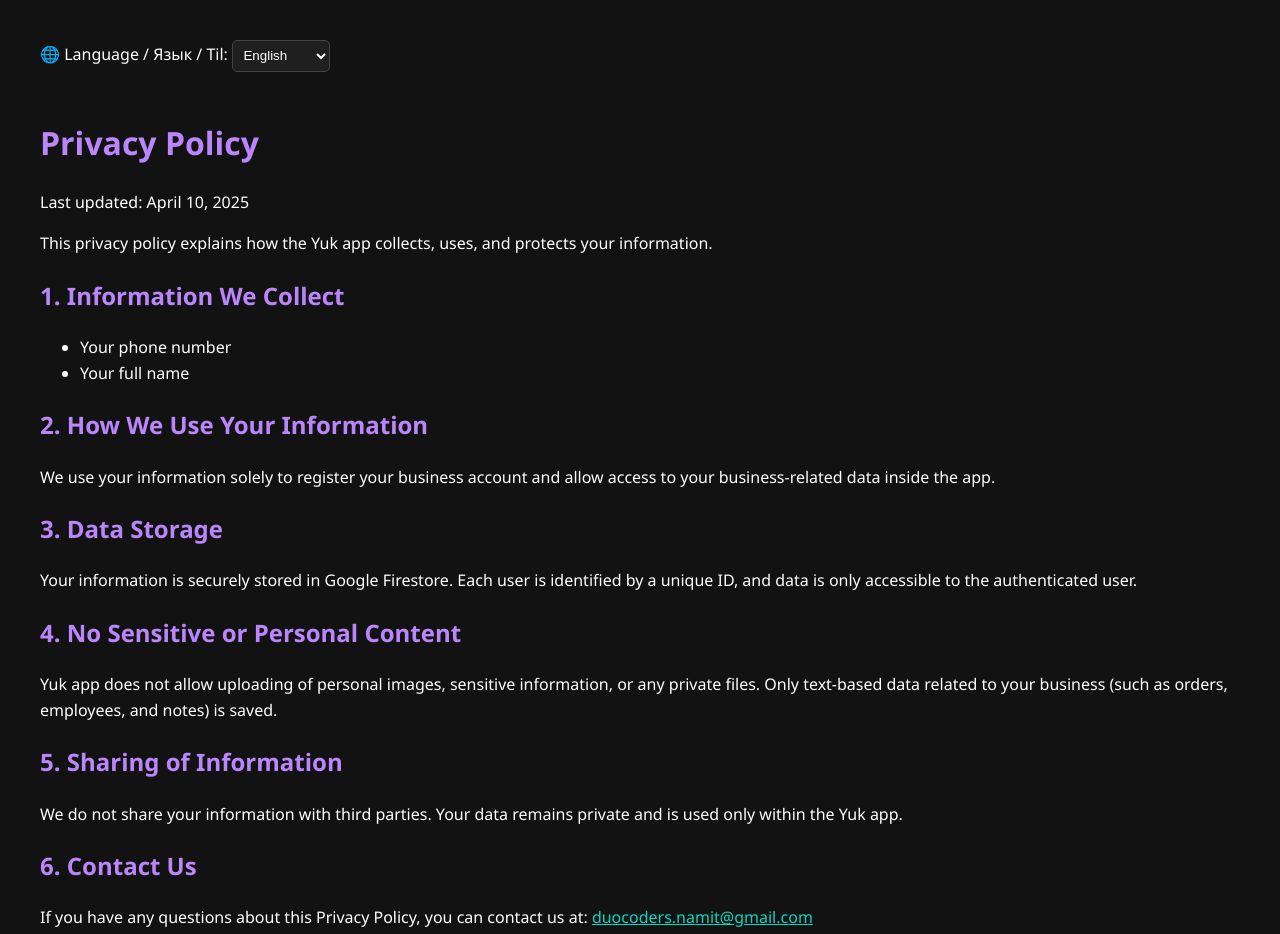
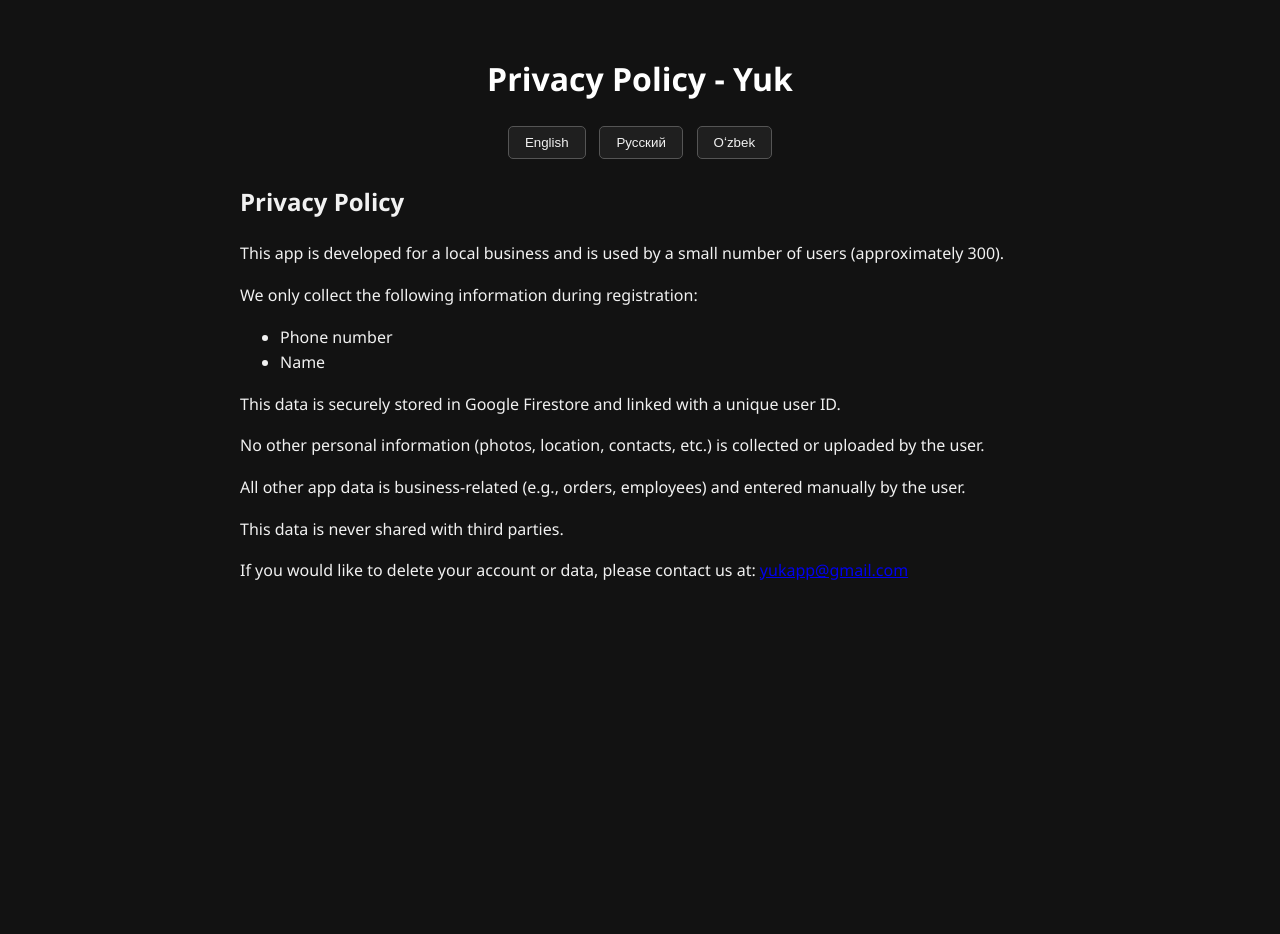
Before and after one commit to NamItDuo/yuk-privacy-policy, a plain HTML site: page privacy-policy.html in a window 1280 px wide. After the commit the page ends 800 px from the top, so only its background shows below. Drawn offline with Linux system fonts and the light colour scheme.

Commit message:
edited the whole file

```diff
--- a/privacy-policy.html
+++ b/privacy-policy.html
@@ -1,108 +1,115 @@
 <!DOCTYPE html>
 <html lang="en">
 <head>
-  <meta charset="UTF-8"/>
+  <meta charset="UTF-8" />
   <meta name="viewport" content="width=device-width, initial-scale=1.0"/>
-  <title>Privacy Policy - Yuk App</title>
+  <title>Privacy Policy - Yuk</title>
   <style>
     body {
+      margin: 0;
+      padding: 2rem;
+      font-family: 'Segoe UI', Tahoma, Geneva, Verdana, sans-serif;
       background-color: #121212;
-      color: #ffffff;
-      font-family: 'Segoe UI', Tahoma, Geneva, Verdana, sans-serif;
-      padding: 2rem;
+      color: #f1f1f1;
       line-height: 1.6;
     }
-    h1, h2 {
-      color: #bb86fc;
+
+    h1 {
+      text-align: center;
+      color: #ffffff;
     }
-    a {
-      color: #03dac6;
+
+    .lang-buttons {
+      text-align: center;
+      margin-bottom: 1.5rem;
     }
-    select {
+
+    .lang-buttons button {
       background-color: #1f1f1f;
-      color: #ffffff;
-      padding: 0.4rem;
-      margin-bottom: 1.5rem;
-      border: 1px solid #444;
+      color: #f1f1f1;
+      border: 1px solid #555;
+      padding: 0.5rem 1rem;
+      margin: 0 0.3rem;
       border-radius: 5px;
+      cursor: pointer;
+    }
+
+    .lang-buttons button:hover {
+      background-color: #333;
+    }
+
+    .content {
+      max-width: 800px;
+      margin: auto;
     }
   </style>
 </head>
 <body>
-  <label for="langSelect">🌐 Language / Язык / Til: </label>
-  <select id="langSelect">
-    <option value="en">English</option>
-    <option value="ru">Русский</option>
-    <option value="uz">O‘zbekcha</option>
-  </select>
 
-  <div id="policyContent"></div>
+  <h1>Privacy Policy - Yuk</h1>
+
+  <div class="lang-buttons">
+    <button onclick="switchLang('en')">English</button>
+    <button onclick="switchLang('ru')">Русский</button>
+    <button onclick="switchLang('uz')">Oʻzbek</button>
+  </div>
+
+  <div class="content" id="policy-content">
+    <!-- Content will be injected by JavaScript -->
+  </div>
 
   <script>
     const policies = {
       en: `
-        <h1>Privacy Policy</h1>
-        <p>Last updated: April 10, 2025</p>
-        <p>This privacy policy explains how the Yuk app collects, uses, and protects your information.</p>
-        <h2>1. Information We Collect</h2>
-        <ul><li>Your phone number</li><li>Your full name</li></ul>
-        <h2>2. How We Use Your Information</h2>
-        <p>We use your information solely to register your business account and allow access to your business-related data inside the app.</p>
-        <h2>3. Data Storage</h2>
-        <p>Your information is securely stored in Google Firestore. Each user is identified by a unique ID, and data is only accessible to the authenticated user.</p>
-        <h2>4. No Sensitive or Personal Content</h2>
-        <p>Yuk app does not allow uploading of personal images, sensitive information, or any private files. Only text-based data related to your business (such as orders, employees, and notes) is saved.</p>
-        <h2>5. Sharing of Information</h2>
-        <p>We do not share your information with third parties. Your data remains private and is used only within the Yuk app.</p>
-        <h2>6. Contact Us</h2>
-        <p>If you have any questions about this Privacy Policy, you can contact us at: <a href="mailto:duocoders.namit@gmail.com">duocoders.namit@gmail.com</a></p>
+        <h2>Privacy Policy</h2>
+        <p>This app is developed for a local business and is used by a small number of users (approximately 300).</p>
+        <p>We only collect the following information during registration:</p>
+        <ul>
+          <li>Phone number</li>
+          <li>Name</li>
+        </ul>
+        <p>This data is securely stored in Google Firestore and linked with a unique user ID.</p>
+        <p>No other personal information (photos, location, contacts, etc.) is collected or uploaded by the user.</p>
+        <p>All other app data is business-related (e.g., orders, employees) and entered manually by the user.</p>
+        <p>This data is never shared with third parties.</p>
+        <p>If you would like to delete your account or data, please contact us at: <a href="mailto:yukapp@gmail.com">yukapp@gmail.com</a></p>
       `,
       ru: `
-        <h1>Политика конфиденциальности</h1>
-        <p>Последнее обновление: 10 апреля 2025 г.</p>
-        <p>Эта политика объясняет, как приложение Yuk собирает, использует и защищает вашу информацию.</p>
-        <h2>1. Какие данные мы собираем</h2>
-        <ul><li>Ваш номер телефона</li><li>Ваше полное имя</li></ul>
-        <h2>2. Как мы используем вашу информацию</h2>
-        <p>Мы используем ваши данные только для регистрации бизнес-аккаунта и доступа к информации, связанной с вашим бизнесом в приложении.</p>
-        <h2>3. Хранение данных</h2>
-        <p>Ваши данные безопасно хранятся в Google Firestore. Каждый пользователь идентифицируется по уникальному идентификатору, и доступ к данным есть только у него.</p>
-        <h2>4. Отсутствие конфиденциального контента</h2>
-        <p>Приложение Yuk не позволяет загружать изображения, личные или конфиденциальные файлы. Только текстовые данные, относящиеся к бизнесу (например, заказы, сотрудники, заметки).</p>
-        <h2>5. Распространение информации</h2>
-        <p>Мы не передаём вашу информацию третьим лицам. Данные используются только внутри приложения Yuk.</p>
-        <h2>6. Контакты</h2>
-        <p>Если у вас есть вопросы по политике, напишите нам: <a href="mailto:duocoders.namit@gmail.com">duocoders.namit@gmail.com</a></p>
+        <h2>Политика конфиденциальности</h2>
+        <p>Это приложение разработано для местного бизнеса и используется ограниченным числом пользователей (примерно 300).</p>
+        <p>Мы собираем только следующую информацию при регистрации:</p>
+        <ul>
+          <li>Номер телефона</li>
+          <li>Имя</li>
+        </ul>
+        <p>Эти данные безопасно хранятся в Google Firestore и связаны с уникальным ID пользователя.</p>
+        <p>Никакая другая личная информация (фото, местоположение, контакты и т.д.) не собирается и не загружается.</p>
+        <p>Все остальные данные приложения связаны с бизнесом (например, заказы, сотрудники) и вводятся пользователем вручную.</p>
+        <p>Эти данные никогда не передаются третьим лицам.</p>
+        <p>Если вы хотите удалить свою учетную запись или данные, свяжитесь с нами по адресу: <a href="mailto:yukapp@gmail.com">yukapp@gmail.com</a></p>
       `,
       uz: `
-        <h1>Maxfiylik siyosati</h1>
-        <p>Oxirgi yangilanish: 2025-yil 10-aprel</p>
-        <p>Ushbu siyosat Yuk ilovasi sizning ma’lumotlaringizni qanday yig‘ishi, foydalanishi va himoya qilishi haqida tushuntiradi.</p>
-        <h2>1. Qanday ma’lumotlarni yig‘amiz</h2>
-        <ul><li>Telefon raqamingiz</li><li>To‘liq ismingiz</li></ul>
-        <h2>2. Ma’lumotlardan foydalanish</h2>
-        <p>Ma’lumotlaringizdan faqat biznes hisobingizni ro‘yxatdan o‘tkazish va unga kirishni ta’minlash uchun foydalanamiz.</p>
-        <h2>3. Ma’lumotlarni saqlash</h2>
-        <p>Ma’lumotlaringiz Google Firestore bazasida xavfsiz saqlanadi. Har bir foydalanuvchi noyob ID orqali aniqlanadi, va faqat o‘sha foydalanuvchiga kirish mumkin.</p>
-        <h2>4. Shaxsiy fayllar yo‘q</h2>
-        <p>Yuk ilovasi shaxsiy rasm, maxfiy yoki boshqa fayllarni yuklashga ruxsat bermaydi. Faqat biznesga oid matn ma’lumotlari (buyurtmalar, xodimlar, eslatmalar) saqlanadi.</p>
-        <h2>5. Ma’lumotlar ulashilmaydi</h2>
-        <p>Ma’lumotlaringiz uchinchi shaxslarga berilmaydi. Ular faqat Yuk ilovasi ichida ishlatiladi.</p>
-        <h2>6. Bog‘lanish</h2>
-        <p>Agar savollaringiz bo‘lsa, bizga yozing: <a href="mailto:duocoders.namit@gmail.com">duocoders.namit@gmail.com</a></p>
+        <h2>Maxfiylik siyosati</h2>
+        <p>Ushbu ilova mahalliy biznes uchun ishlab chiqilgan va cheklangan foydalanuvchilar (taxminan 300) tomonidan foydalaniladi.</p>
+        <p>Ro'yxatdan o'tishda faqat quyidagi ma'lumotlarni to'playmiz:</p>
+        <ul>
+          <li>Telefon raqami</li>
+          <li>Ism</li>
+        </ul>
+        <p>Bu ma'lumotlar Google Firestore-da xavfsiz saqlanadi va noyob foydalanuvchi identifikatori bilan bog'lanadi.</p>
+        <p>Hech qanday boshqa shaxsiy ma'lumotlar (fotosuratlar, joylashuv, kontaktlar va hokazo) to'planmaydi yoki yuklanmaydi.</p>
+        <p>Ilovadagi barcha boshqa ma'lumotlar biznesga tegishli (masalan, buyurtmalar, xodimlar) va foydalanuvchi tomonidan qo'lda kiritiladi.</p>
+        <p>Ushbu ma'lumotlar hech qachon uchinchi shaxslarga uzatilmaydi.</p>
+        <p>Akkountingizni yoki ma'lumotlaringizni o'chirishni xohlasangiz, biz bilan quyidagi manzilda bog'laning: <a href="mailto:yukapp@gmail.com">yukapp@gmail.com</a></p>
       `
     };
 
-    const langSelect = document.getElementById("langSelect");
-    const content = document.getElementById("policyContent");
-
-    function updatePolicy() {
-      const selectedLang = langSelect.value;
-      content.innerHTML = policies[selectedLang];
+    function switchLang(lang) {
+      document.getElementById('policy-content').innerHTML = policies[lang];
     }
 
-    langSelect.addEventListener("change", updatePolicy);
-    updatePolicy(); // Load default (English)
+    // Show English by default
+    switchLang('en');
   </script>
 </body>
 </html>
```
